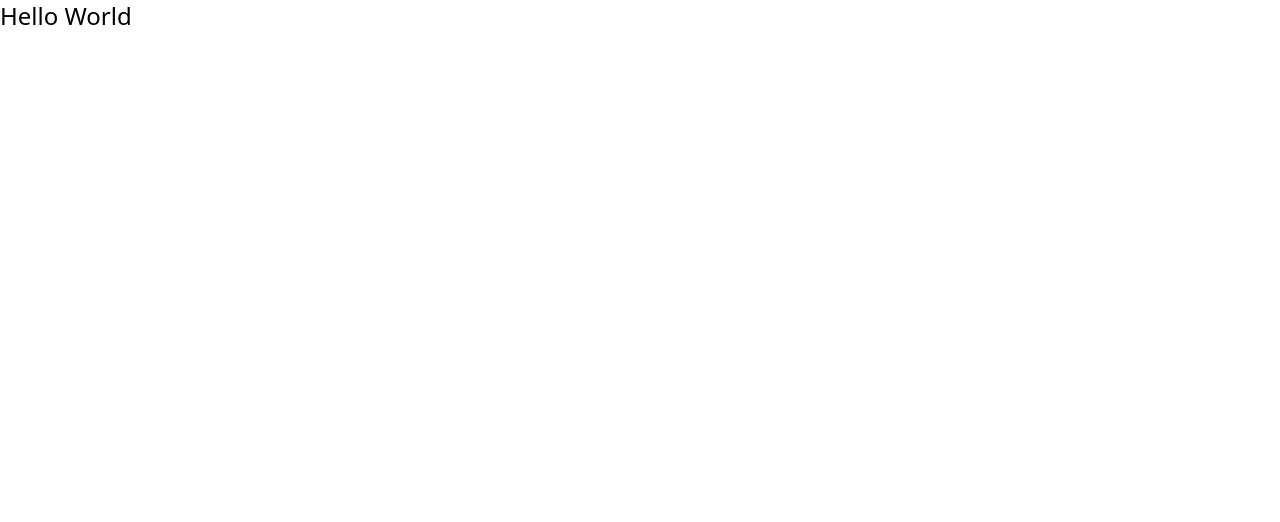
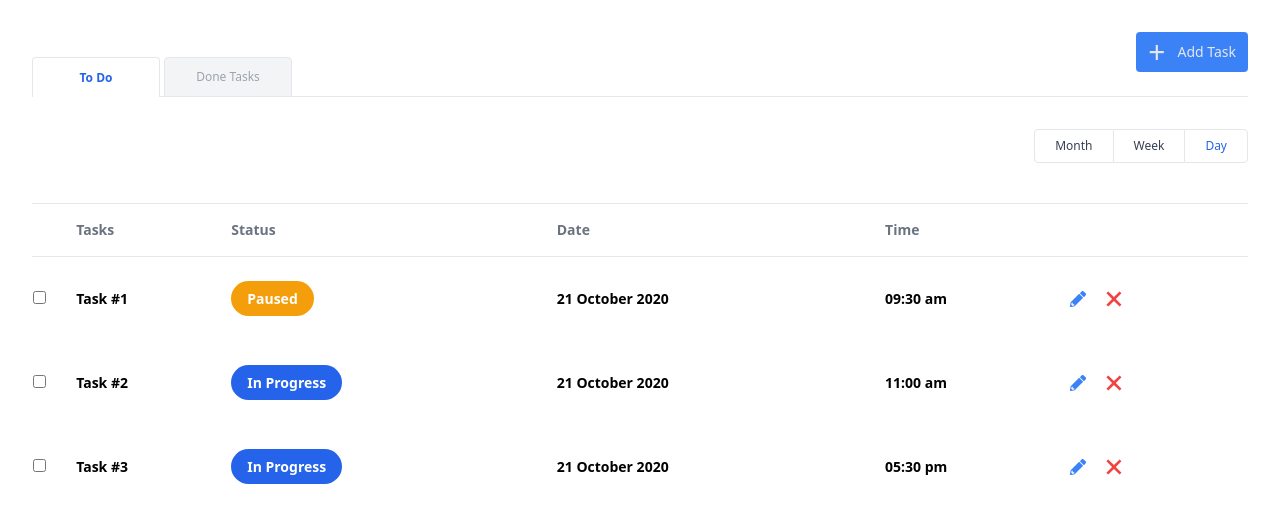
Before and after one commit to samir9saeedi/training-final-project, a React (Create React App) app: page / in a window 1280 px wide. Shown: the top 522 px of the page. Built offline with nearby package versions, Linux system fonts and the light colour scheme.

Commit message:
Render todos without filters

```diff
--- a/package.json
+++ b/package.json
@@ -10,6 +10,7 @@
     "@types/node": "^12.19.8",
     "@types/react": "^16.14.2",
     "@types/react-dom": "^16.9.10",
+    "@types/react-redux": "^7.1.11",
     "@types/uuid": "^8.3.0",
     "autoprefixer": "^10.0.4",
     "eslint": "^7.15.0",
--- a/src/App.tsx
+++ b/src/App.tsx
@@ -1,11 +1,10 @@
 import React from "react";
+import Todos from "./Todos";
 
 function App() {
     return (
-        <div>
-            <header className="text-2xl">
-                <p>Hello World</p>
-            </header>
+        <div className="p-8">
+            <Todos />
         </div>
     );
 }
--- a/src/Todo.ts
+++ b/src/Todo.ts
@@ -1,4 +1,4 @@
-import uuid from "uuid";
+import { v4 } from "uuid";
 
 export default class Todo
 {
@@ -7,7 +7,7 @@ export default class Todo
         public title: string,
         public date: Date,
         public status: TodoStatus) {
-        this.id = uuid.v4();
+        this.id = v4();
     }
 }
 
--- /dev/null
+++ b/src/Todos.tsx
@@ -0,0 +1,129 @@
+import { useSelector } from "react-redux";
+import { State } from "./redux";
+import { TodoStatus } from "./Todo";
+
+const months = [
+    "January",
+    "February",
+    "March",
+    "April",
+    "May",
+    "June",
+    "July",
+    "August",
+    "September",
+    "October",
+    "November",
+    "December",
+];
+
+function getTime(date: Date) {
+    let hours: any = date.getHours();
+    const minutes = date.getMinutes().toString().padStart(2, "0");
+    const suffix = hours < 12 ? "am" : "pm";
+    hours = hours === 0 ? 12 : hours > 12 ? hours - 12 : hours;
+    hours = hours.toString().padStart(2, "0");
+    return `${hours}:${minutes} ${suffix}`;
+}
+
+function Todos() {
+    const todos = useSelector((state: State) => state.todos);
+
+    return (
+        <div className="relative text-sm">
+            <a
+                href="/todos/add"
+                className="absolute top-0 right-0 flex items-center block px-3 py-0.5 text-gray-200 bg-blue-500 rounded"
+            >
+                <span className="mr-3 text-3xl">+</span>
+                Add Task
+            </a>
+
+            <div className="flex pt-6 text-xs border-b">
+                <a
+                    className="relative flex items-center justify-center w-32 h-10 py-2 font-bold text-center text-blue-600 bg-white border border-b-0 rounded-t top-px"
+                    href="/todos?done=false"
+                >
+                    To Do
+                </a>
+                <a
+                    className="relative flex items-center justify-center w-32 h-10 py-2 ml-1 text-center text-gray-400 bg-gray-100 border rounded-t top-px"
+                    href="/todos?done=true"
+                >
+                    Done Tasks
+                </a>
+            </div>
+
+            <div className="flex justify-end mt-8 text-xs">
+                <button className="px-5 py-2 text-gray-700 border rounded-l box-content">
+                    Month
+                </button>
+                <button className="px-5 py-2 text-gray-700 border-t border-b box-content">
+                    Week
+                </button>
+                <button className="px-5 py-2 text-blue-600 border rounded-r box-content">
+                    Day
+                </button>
+            </div>
+
+            <table className="w-full mt-10">
+                <thead className="text-left text-gray-500">
+                    <tr className="border-t border-b">
+                        <th className="py-4">&nbsp;</th>
+                        <th>Tasks</th>
+                        <th>Status</th>
+                        <th>Date</th>
+                        <th>Time</th>
+                        <th></th>
+                    </tr>
+                </thead>
+                <tbody>
+                    {todos.map((o) => (
+                        <tr className="font-bold" key={o.id}>
+                            <td className="py-8">
+                                <input type="checkbox" />
+                            </td>
+                            <td>{o.title}</td>
+                            <td>
+                                <span
+                                    className={`text-white rounded-full px-4 py-2 ${
+                                        o.status === TodoStatus.InProgress
+                                            ? "bg-blue-600"
+                                            : "bg-yellow-500"
+                                    }`}
+                                >
+                                    {o.status}
+                                </span>
+                            </td>
+                            <td>{`${o.date.getDate()} ${
+                                months[o.date.getMonth()]
+                            } ${o.date.getFullYear()}`}</td>
+                            <td>{getTime(o.date)}</td>
+                            <td>
+                                <div className="flex items-center">
+                                    <a className="text-blue-500" href="/">
+                                        <svg
+                                            fill="currentColor"
+                                            className="w-4 h-4 currentColor"
+                                            viewBox="0 0 20.517 20.517"><path d="M19.976,5.767,18.128,7.614a.481.481,0,0,1-.681,0L13,3.166a.481.481,0,0,1,0-.681L14.846.637a1.928,1.928,0,0,1,2.721,0l2.408,2.408A1.92,1.92,0,0,1,19.976,5.767Zm-8.564-1.7L.888,14.595l-.85,4.869a.963.963,0,0,0,1.114,1.114l4.869-.854L16.545,9.2a.481.481,0,0,0,0-.681L12.1,4.071a.486.486,0,0,0-.685,0ZM3.549,17.064H5.473v1.455l-2.585.453L1.642,17.725l.453-2.585H3.549Z" transform="translate(-0.024 -0.075)"/></svg>
+                                    </a>
+                                    <a className="ml-3 text-red-500" href="/">
+                                        <svg
+                                            fill="currentColor"
+                                            className="w-8 h-8 currentColor"
+                                            viewBox="0 0 24 24"
+                                        >
+                                            <path d="M16.192 6.344L11.949 10.586 7.707 6.344 6.293 7.758 10.535 12 6.293 16.242 7.707 17.656 11.949 13.414 16.192 17.656 17.606 16.242 13.364 12 17.606 7.758z" />
+                                        </svg>
+                                    </a>
+                                </div>
+                            </td>
+                        </tr>
+                    ))}
+                </tbody>
+            </table>
+        </div>
+    );
+}
+
+export default Todos;
--- a/src/index.tsx
+++ b/src/index.tsx
@@ -1,13 +1,17 @@
-import React from 'react';
-import ReactDOM from 'react-dom';
-import App from './App';
-import reportWebVitals from './reportWebVitals';
+import React from "react";
+import ReactDOM from "react-dom";
+import App from "./App";
+import { Provider } from 'react-redux';
+import { store } from "./redux";
+import reportWebVitals from "./reportWebVitals";
 
 ReactDOM.render(
-  <React.StrictMode>
-    <App />
-  </React.StrictMode>,
-  document.getElementById('root')
+    <React.StrictMode>
+        <Provider store={store}>
+            <App />
+        </Provider>
+    </React.StrictMode>,
+    document.getElementById("root")
 );
 
 // If you want to start measuring performance in your app, pass a function
--- a/src/redux.ts
+++ b/src/redux.ts
@@ -1,13 +1,13 @@
 import { createStore } from "redux";
 import Todo, { TodoStatus } from "./Todo";
 
-type State = { todos: Array<Todo> };
+export type State = { todos: Array<Todo> };
 
 const initialState : State = {
     todos: [
-        new Todo("Task #1", new Date(), TodoStatus.Paused),
-        new Todo("Task #2", new Date(), TodoStatus.InProgress),
-        new Todo("Task #3", new Date(), TodoStatus.InProgress),
+        new Todo("Task #1", new Date(2020, 9, 21, 9, 30), TodoStatus.Paused),
+        new Todo("Task #2", new Date(2020, 9, 21, 11, 0), TodoStatus.InProgress),
+        new Todo("Task #3", new Date(2020, 9, 21, 17, 30), TodoStatus.InProgress),
     ]
 }
 
```
Also changed, not shown: 1 other file (tests, documents, lock files or other folders).
